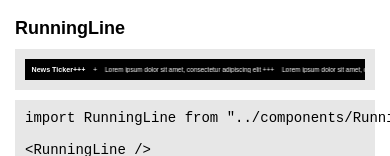
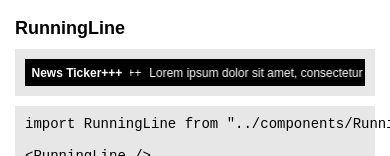
Before and after one commit to nobleworkshop/artlife-magazine, a React (Vite) app: page /uikit in a window 390 px wide. Shown: the part 4369-4525 px from the top of the page. Built offline with nearby package versions, Linux system fonts and the light colour scheme; a web font is replaced by a local one.

Commit message:
Поправил размер текста
использовал clamp для адаптивности

```diff
--- a/src/components/RunningLine/runningLine.module.css
+++ b/src/components/RunningLine/runningLine.module.css
@@ -8,14 +8,16 @@
 
 .title {
 	font-weight: 600;
-    font-size: 22px;
+	/* font-size: 22px; */
+    font-size: clamp(0.75rem, 0.603rem + 0.74vw, 1.375rem);
 	color: var(--text-inverse);
 	white-space: nowrap;
 }
 
 .ticker__item {
 	color: var(--text-inverse);
-    font-size: 20px;
+	/* font-size: 20px; */
+    font-size: clamp(0.75rem, 0.632rem + 0.59vw, 1.25rem);
 	white-space: nowrap;
 }
 
@@ -57,7 +59,7 @@
 	/* Фикс возможного глюка с морганием в Сафари */
 }
 
-@media(max-width: 1199px) {
+@media (max-width: 1199px) {
 	.runningLine {
 		padding-top: 1.66666vw;
 		padding-bottom: 1.66666vw;
@@ -66,11 +68,11 @@
 	}
 
 	.title {
-        font-size: 1.833333vw;
+		font-size: 12px;
 	}
 
 	.ticker__item {
-        font-size: 1.66666vw;
+		font-size: 12px;
 	}
 
 	.block {
```
Lines whose indentation alone changed are shown as unchanged.
